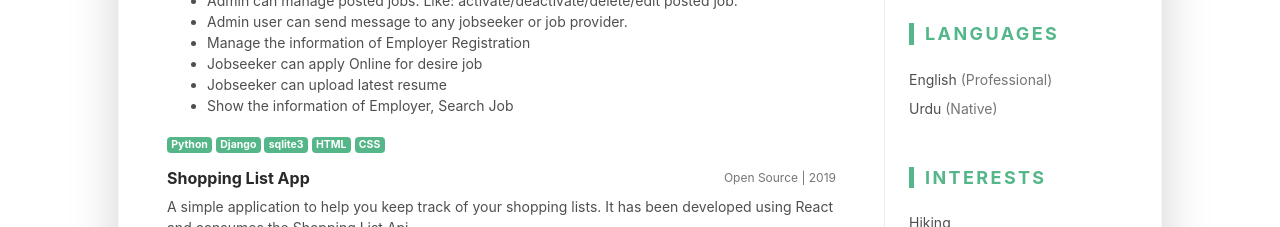
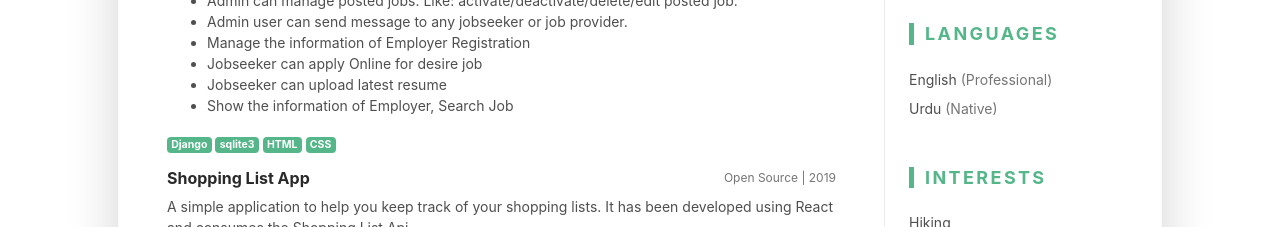
Before and after one commit to abdulwaheed01/abdulwaheed01.github.io, a plain HTML site: page index.html in a window 1280 px wide. Shown: the part 1400-1627 px from the top of the page. Drawn offline with Linux system fonts and the light colour scheme.

Commit message:
update specific for reactjs

```diff
--- a/index.html
+++ b/index.html
@@ -126,7 +126,7 @@
 											<li>Show the information of Employer, Search Job </li>
 
 										</ul>
-										<p class="badge badge-primary">Python</p>
+
 										<p class="badge badge-primary">Django</p>
 										<p class="badge badge-primary">sqlite3</p>
 										<p class="badge badge-primary">HTML</p>
```
